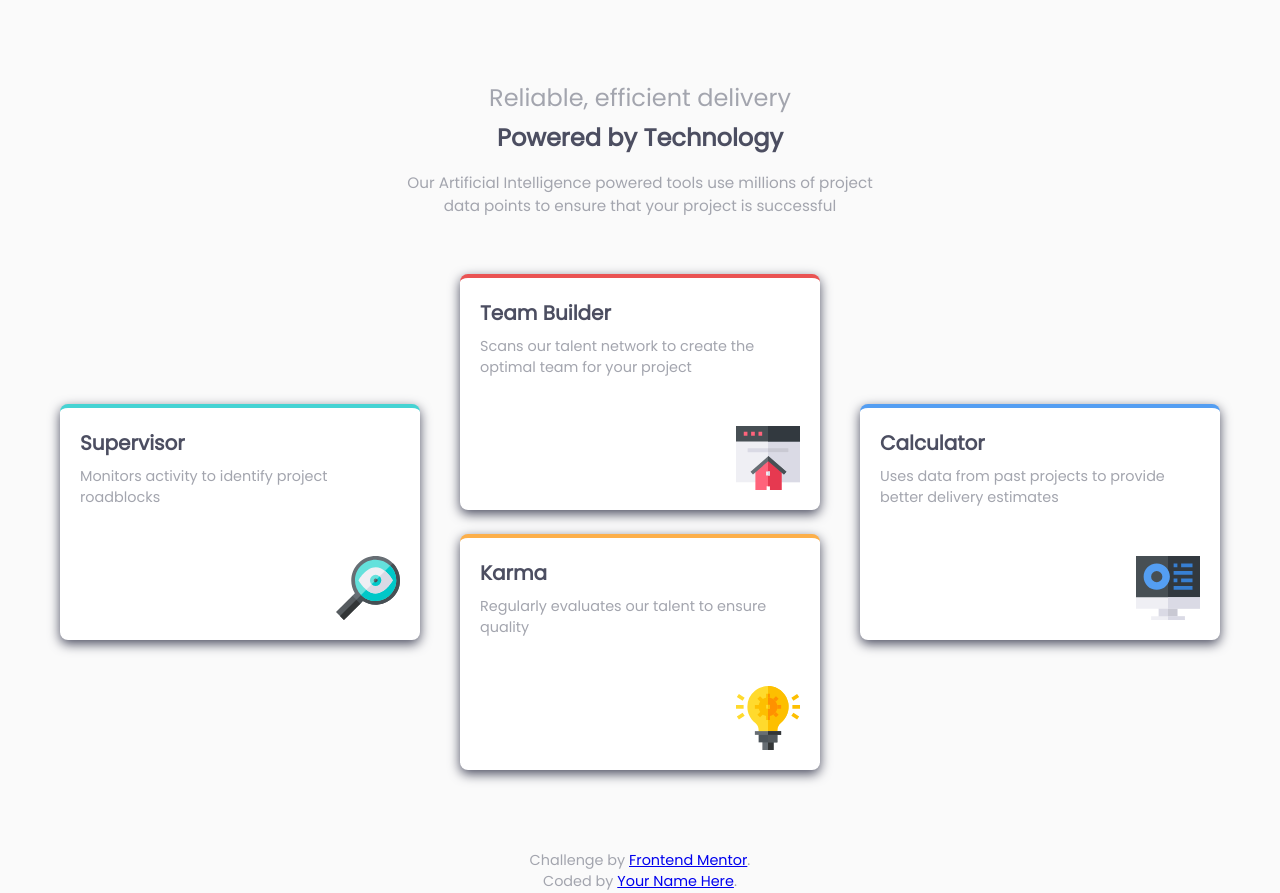
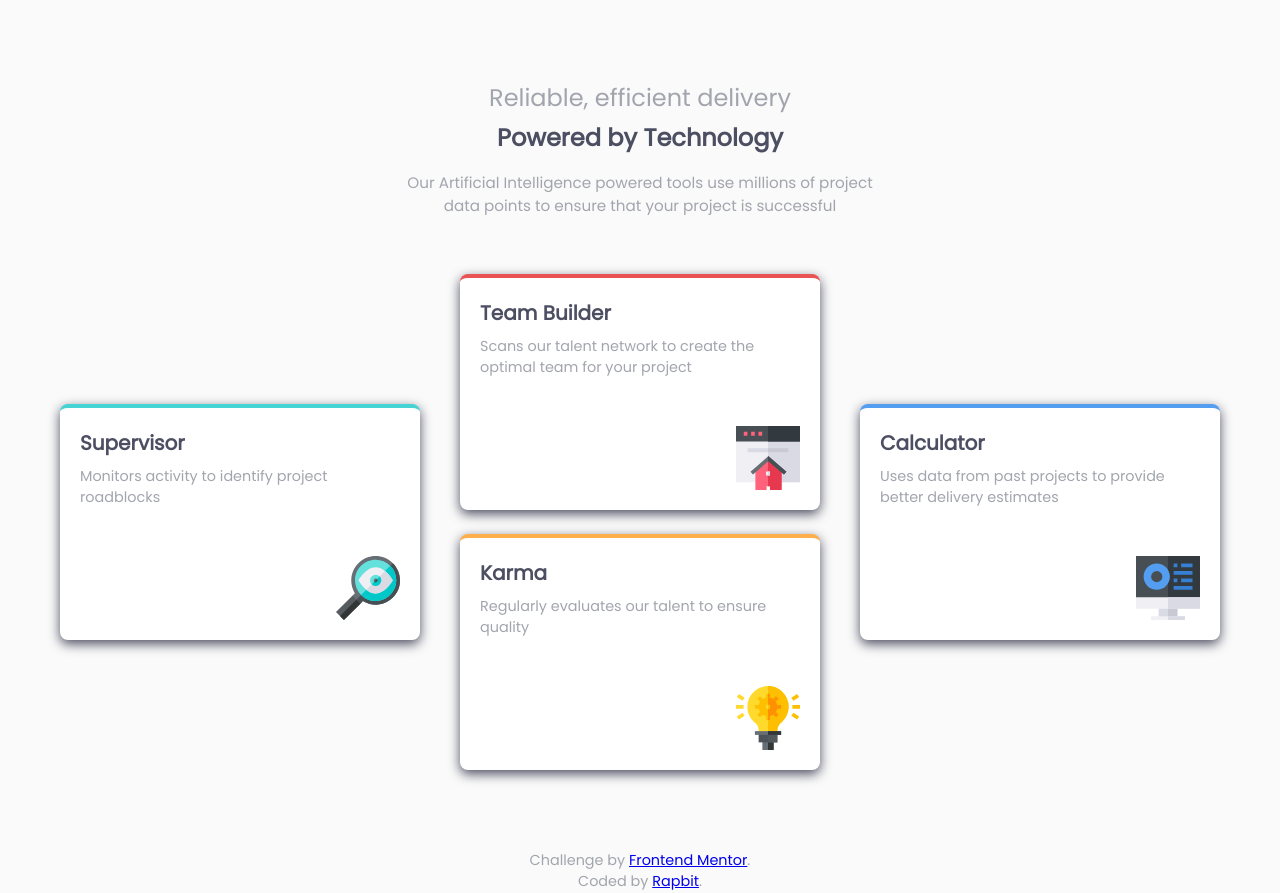
Before and after one commit to Rapbit27/06_Four_Card_Feature_Section, a plain HTML site: page index.html in a window 1280 px wide. Drawn offline with Linux system fonts and the light colour scheme.

Commit message:
Update index.html

```diff
--- a/index.html
+++ b/index.html
@@ -67,7 +67,7 @@
   <footer>
     <p class="attribution">
       <p class="description-2">Challenge by <a href="https://www.frontendmentor.io?ref=challenge" target="_blank">Frontend Mentor</a>.</p>
-      <p class="description-2">Coded by <a href="#">Your Name Here</a>.</p>
+      <p class="description-2">Coded by <a href="https://github.com/Rapbit27/06_Four_Card_Feature_Section">Rapbit</a>.</p>
     </p>
   </footer>
 </body>
```
